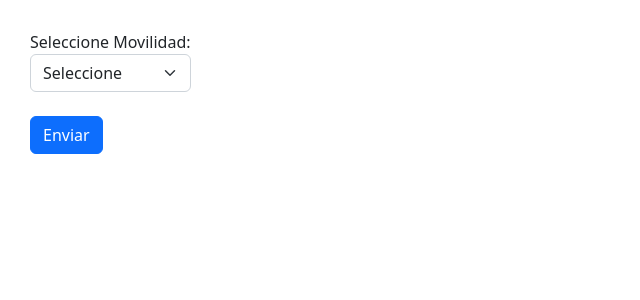
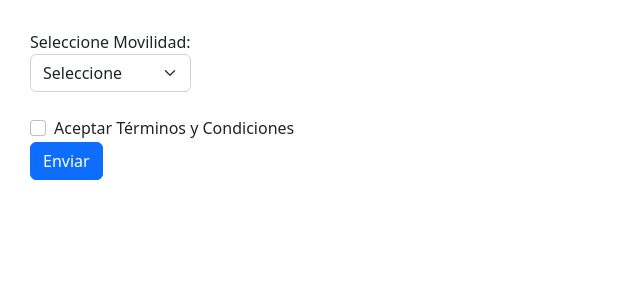
Before and after one commit to federicot2/practiceAtributos, a Vue app: page / in a window 1280 px wide. Shown: the top 300 px of the page, without its empty margins (0-640 px from the left). Built offline with nearby package versions, Linux system fonts and the light colour scheme.

Commit message:
terminosYcondiciones

```diff
--- a/src/App.vue
+++ b/src/App.vue
@@ -38,20 +38,38 @@
       <label v-else>
         {{ input.label }}
         <select v-model="datos[0][input.model]" class="form-control">
-          <option v-for="option in input.options" :value="option.id" :key="option.id">{{ option.text }}</option>
+          <option v-for="option in input.options" :value="option" :key="option.id">{{ option }}</option>
         </select>
       </label>
     </div>
   </div>
 </div>
+<div class="row">
+  <div class="col-md-12">
 
+  </div>
+</div>
   <!--BOTON-->
-  <div class="row">
+  <!--<div class="row">
     <div class="col-md-12">
       <br />
       <button type="submit" class="btn btn-primary">Enviar</button>
     </div>
+  </div>-->
+
+  <div class="row">
+  <div class="col-md-12">
+    <br />
+    <div class="form-check">
+      <input class="form-check-input" type="checkbox" id="aceptarTerminos" required>
+      <label class="form-check-label" for="aceptarTerminos">
+        Aceptar Términos y Condiciones
+      </label>
+    </div>
+    <button type="submit" class="btn btn-primary">Enviar</button>
   </div>
+</div>
+
 </template>
 
 <script>
@@ -144,15 +162,7 @@ export default {
           model: 'modalidad',
           label: 'Modalidad:',
           filtro:'11',
-          options: [{
-            id: 1,
-            text:"Presencial"
-          },
-          {
-            id:2,
-            text:"Virtual"
-          }
-        ]
+          options: ['Presencial','Virtual']
         },
         {
           type: 'select',
@@ -218,6 +228,12 @@ export default {
           model: 'cDri',
           label: 'Contacto de Dri:',
           filtro:'21'
+        },
+        {
+          type: 'text',
+          model: 'instDestino',
+          label: 'Institucion de Destino:',
+          filtro:'22'
         },
         {
           type: 'text',
```
